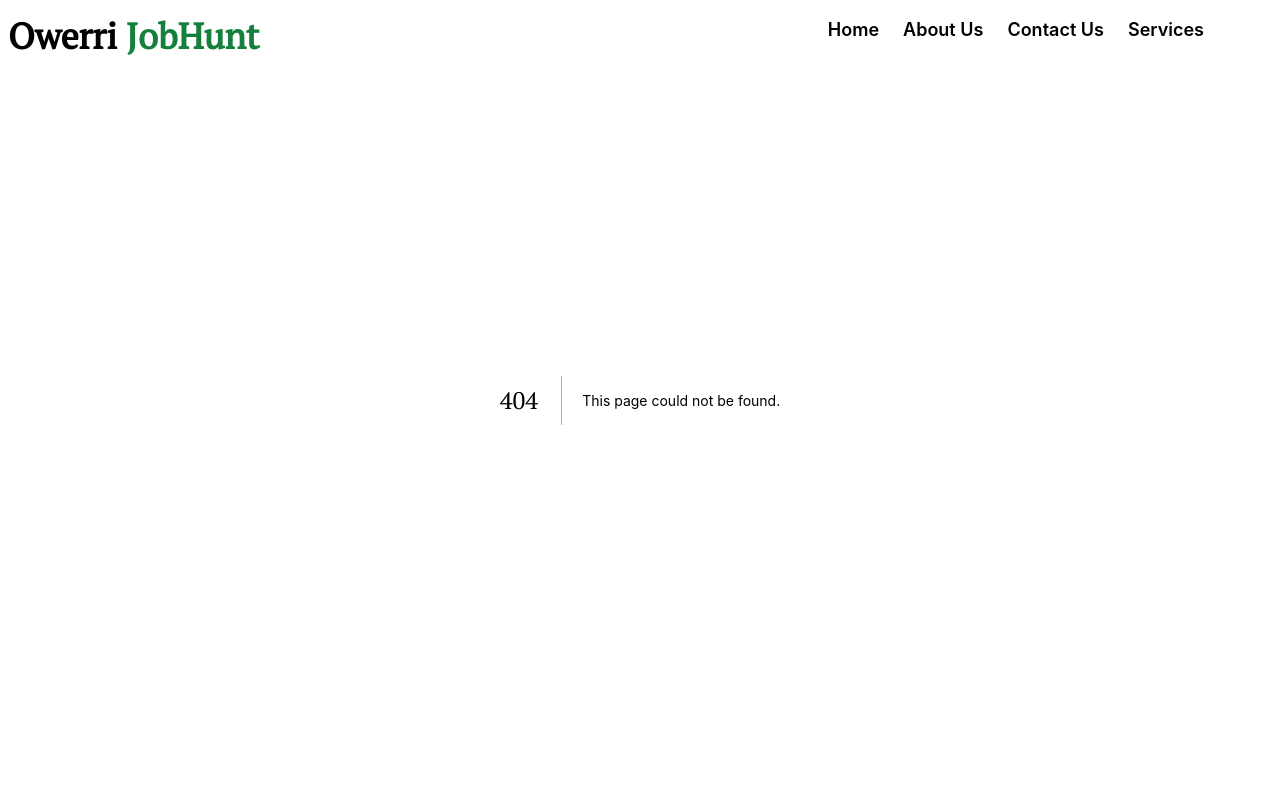
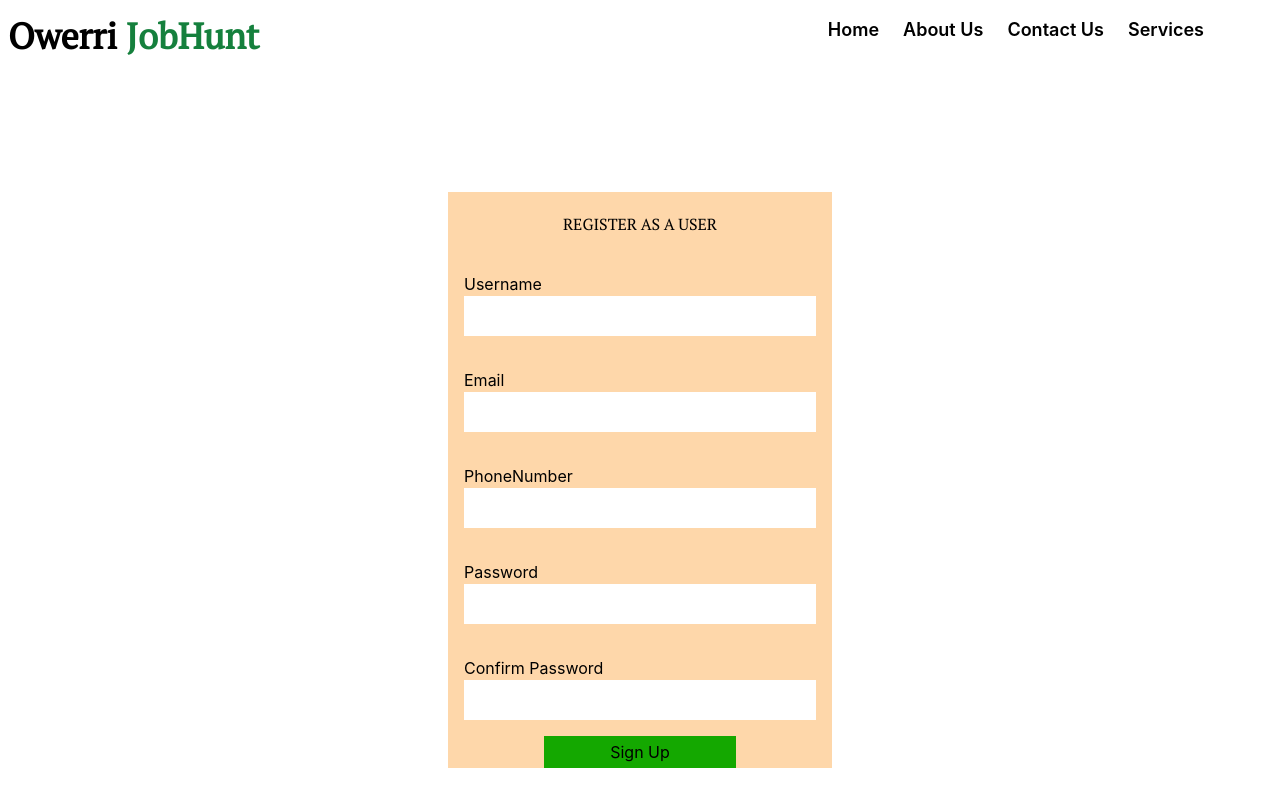
Before and after one commit to TruthTheDeveloper/Owerri_job_hunt, a Next.js app: page /candidate in a window 1280 px wide. Before the commit this address had no page. Shown: the top 806 px of the page. Built offline with nearby package versions, Linux system fonts and the light colour scheme.

Commit message:
30th march 2022

```diff
--- /dev/null
+++ b/components/Auth/Buisness.js
@@ -0,0 +1,42 @@
+const Buisness = () => {
+
+    return(
+        <section>
+            <form>
+                <div>
+                    <label>Buisness Name</label>
+                    <input  />
+                </div>
+                <div>
+                    <label>Buisness Email</label>
+                    <input/>
+                </div>
+                <div>
+                    <label>Buisness PhoneNumber</label>
+                    <input/>
+                </div>
+                <div>
+                    <label>Buisness Type</label>
+                    <select>
+                        <option>Techonlogy and Media</option>
+                        <option>Food and Eatery</option>
+                        <option>Agriculture</option>
+                        <option>Industrial Services</option>
+                        <option>Health</option>
+                    </select>
+                </div>
+                <div>
+                    <label>Password</label>
+                    <input/>
+                </div>
+                <div>
+                    <label>Confirm Password</label>
+                    <input/>
+                </div>
+            </form>
+        </section>
+    )
+
+}
+
+export default Buisness;
--- /dev/null
+++ b/components/Auth/Candidate.js
@@ -0,0 +1,34 @@
+const Candidate = () => {
+
+    return(
+        <section className="py-48 w-full flex">
+            <form className="flex flex-col mx-auto justify-center bg-orange-200 w-96 px-4 ">
+                <h1 className="text-center my-5">REGISTER AS A USER</h1>
+                <div className="py-4 w-full ">
+                    <label>Username</label><br/>
+                    <input className="h-10 w-full" />
+                </div>
+                <div className="py-4 ">
+                    <label>Email</label><br/>
+                    <input className="h-10 w-full"/>
+                </div>
+                <div className="py-4 ">
+                    <label>PhoneNumber</label><br/>
+                    <input className="h-10 w-full"/>
+                </div>
+                <div className="py-4 ">
+                    <label>Password</label><br/>
+                    <input className="h-10 w-full"/>
+                </div>
+                <div className="py-4 ">
+                    <label>Confirm Password</label><br/>
+                    <input className="h-10 w-full"/>
+                </div>
+                <button className="w-48 mx-auto h-8" style={{backgroundColor:"#14A800"}}>Sign Up</button>
+            </form>
+        </section>
+    )
+
+}
+
+export default Candidate
--- a/components/layout/Layout.js
+++ b/components/layout/Layout.js
@@ -1,5 +1,5 @@
-import Head from "next/head"
-import NavBar from "../page/landingPage/Navbar"
+import Head from "next/head";
+import NavBar from "../page/landingPage/Navbar";
 
 
 const Layout = (props) => {
--- a/components/page/landingPage/Header.js
+++ b/components/page/landingPage/Header.js
@@ -1,4 +1,5 @@
 import Image from 'next/image';
+import Link from 'next/link';
 import amazed from '../../../images/amazed.png'
 
 const Header = () => {
@@ -9,8 +10,12 @@ const Header = () => {
                     <h1 className="text-white text-4xl sm:text-5xl xl:text-6xl text-center font-medium">Over 2000 Jobs Open <br/> For Grabs</h1>
                     <h1 className="text-slate-100 sm:text-lg xl:text-xl text-center font-medium mt-10">FIND AND HIRE TALENTS FOR YOUR BUISNESS</h1>
                     <div className="flex mx-auto justify-center my-10 lg:my-14 md:w-full">
-                        <button className="lg:py-3  sm:text-lg   text-white rounded-md lg:text-xl xl:font-semibold py-2 px-5 md:px-8  mr-8  xl:mr-16 " style={{backgroundColor:"#14A800"}}>Find Jobs</button>
-                        <button className="bg-white  sm:text-lg xl:py-4   rounded-md xl:text-xl xl:font-semibold px-4    lg:px-6 w">Hire Talents</button>
+                        <Link href="/candidate">
+                            <button className="lg:py-3  sm:text-lg   text-white rounded-md lg:text-xl xl:font-semibold py-2 px-5 md:px-8  mr-8  xl:mr-16 " style={{backgroundColor:"#14A800"}}>Find Jobs</button>
+                        </Link>
+                        <Link href="/buisness">
+                            <button className="bg-white  sm:text-lg xl:py-4   rounded-md xl:text-xl xl:font-semibold px-4    lg:px-6 w">Hire Talents</button>
+                        </Link>
                     </div>
                 </div>
                 <div className="sm:ml-12 md:ml-0">
--- /dev/null
+++ b/pages/candidate/index.js
@@ -0,0 +1,9 @@
+import Candidate from "../../components/Auth/Candidate";
+
+const CandidatePage = () => {
+    return (
+        <Candidate/>
+    )
+}
+
+export default CandidatePage
```
Also changed, not shown: pages/buisness/index.js (added).
